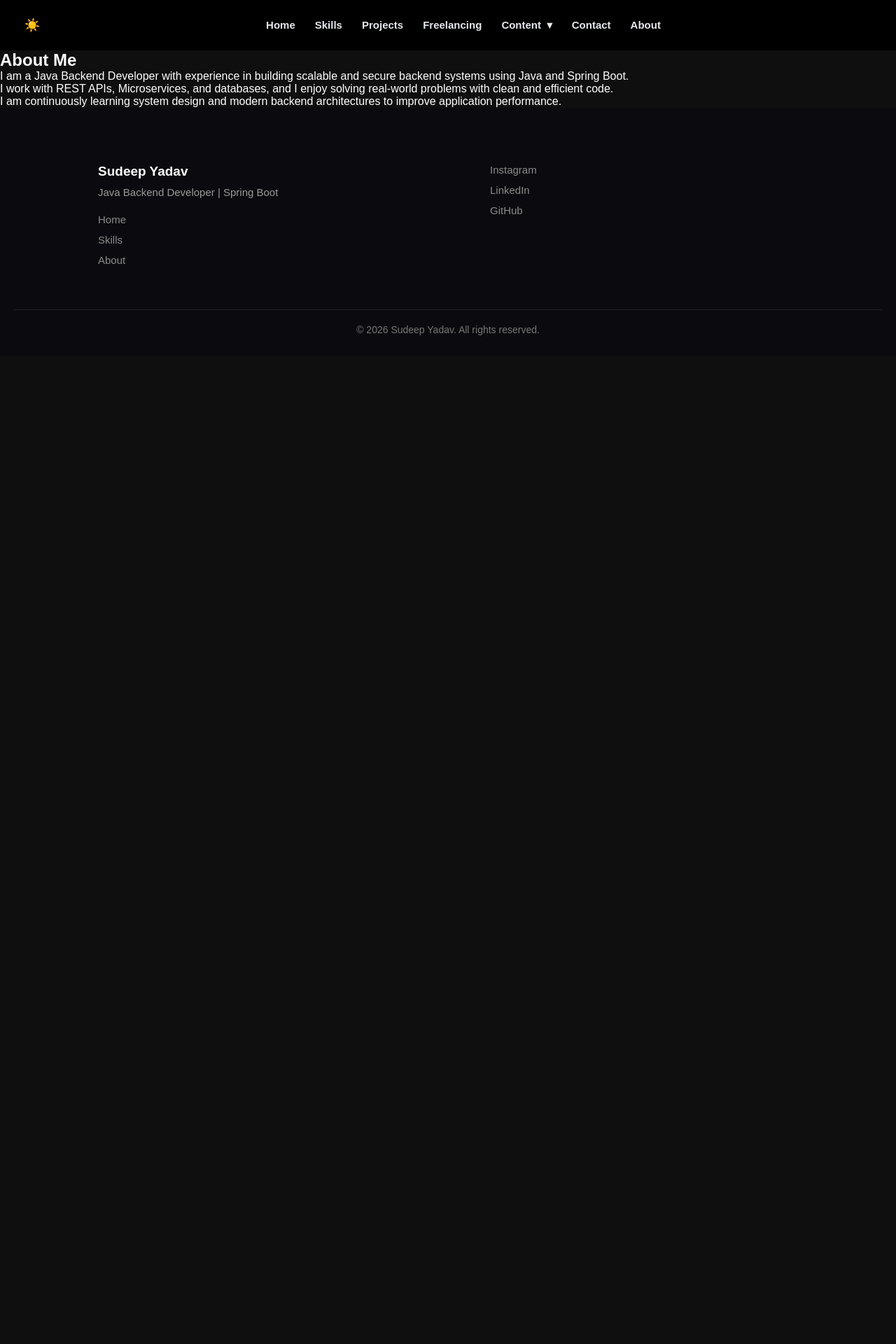
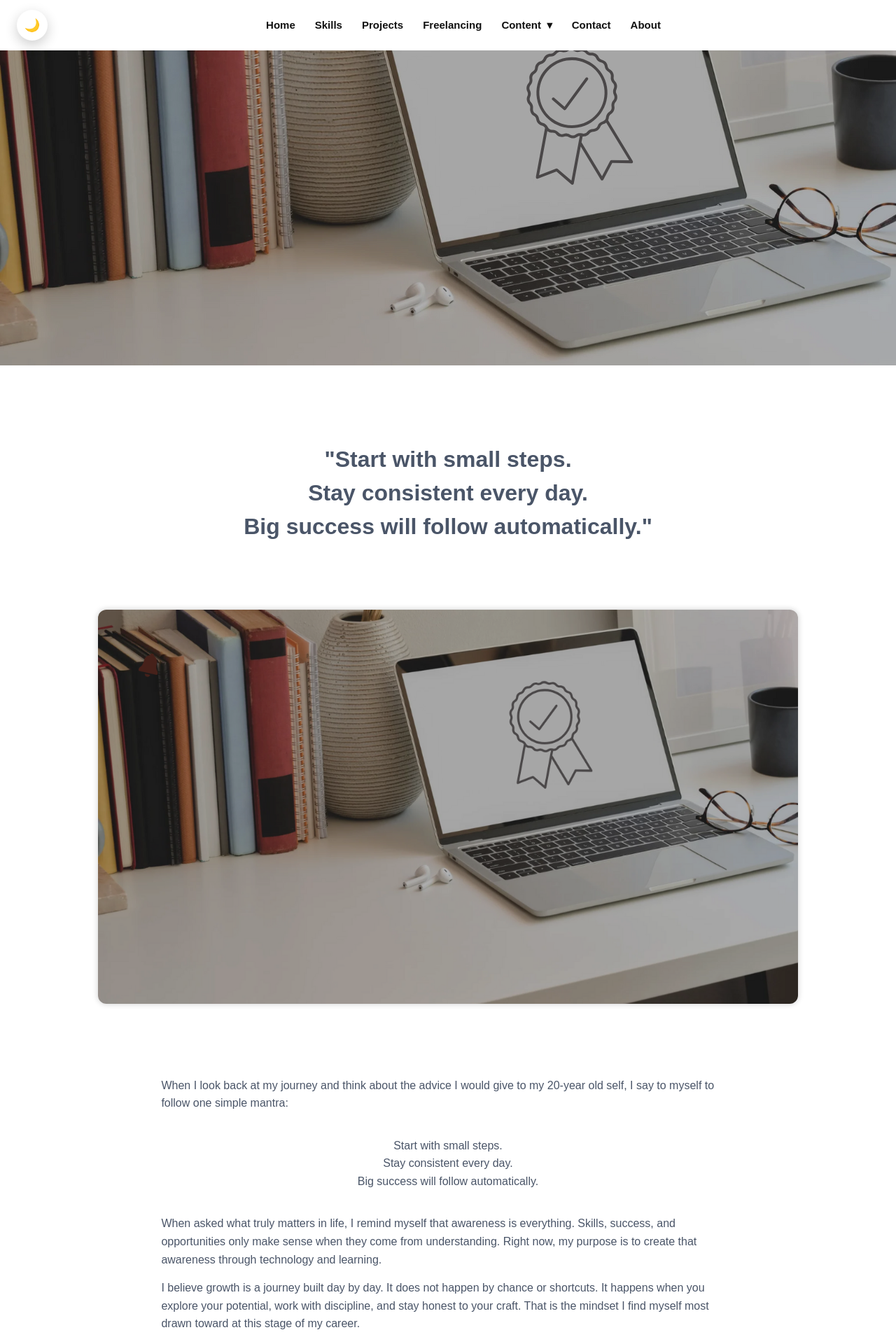
Before and after one commit to sudeepyadav-dev/portfolio, a React (Vite) app: page /about in a window 1280 px wide. Shown: the top 1920 px of the page at 70% size. Before the commit the page ends 800 px from the top, so only its background shows below. Built offline with nearby package versions, Linux system fonts and the light colour scheme.

Commit message:
update theam

```diff
--- a/src/components/About.jsx
+++ b/src/components/About.jsx
@@ -1,24 +1,64 @@
+import "../styles/About.css";
+
 function About() {
   return (
-    <section id="about" className="about">
+    <section id="about">
+
+      {/* FIRST FULL WIDTH IMAGE */}
+      <img
+        src="/hero-bg.jpg"
+        className="hero-banner"
+        alt="Main Hero Banner"
+      />
+
       <div className="about-container">
-        <h2>About Me</h2>
 
-        <p>
-          I am a Java Backend Developer with experience in building scalable
-          and secure backend systems using Java and Spring Boot.
-        </p>
+        {/* BIG QUOTE TEXT */}
+       <div className="big-text">
+              "Start with small steps.<br/>
+              Stay consistent every day.<br/>
+           Big success will follow automatically."
+      </div>
 
-        <p>
-          I work with REST APIs, Microservices, and databases, and I enjoy
-          solving real-world problems with clean and efficient code.
-        </p>
+        {/* SECOND IMAGE - SMALL LIKE BEFORE */}
+        <img
+          src="/hero-bg.jpg"
+          className="portfolio-image"
+          alt="Second Image"
+        />
 
-        <p>
-          I am continuously learning system design and modern backend
-          architectures to improve application performance.
-        </p>
+         {/* TEXT CONTENT EXACTLY AFTER SECOND IMAGE */}
+        <div className="about-text">
+
+          <p>
+            When I look back at my journey and think about the advice I would give to my 20-year old self,
+            I say to myself to follow one simple mantra:
+          </p>
+
+         <div id="mantra" class="center-para">
+            <p>
+                Start with small steps.<br/>
+                Stay consistent every day.<br/>
+                Big success will follow automatically.
+            </p>
+          </div>
+
+          <p>
+            When asked what truly matters in life, I remind myself that awareness is everything.
+            Skills, success, and opportunities only make sense when they come from understanding.
+            Right now, my purpose is to create that awareness through technology and learning.
+          </p>
+
+          <p>
+            I believe growth is a journey built day by day. It does not happen by chance or shortcuts.
+            It happens when you explore your potential, work with discipline, and stay honest to your craft.
+            That is the mindset I find myself most drawn toward at this stage of my career.
+          </p>
+
+        </div>
+
       </div>
+
     </section>
   );
 }
--- a/src/components/Navbar.jsx
+++ b/src/components/Navbar.jsx
@@ -6,7 +6,7 @@ function Navbar() {
   /* ===============================
      THEME STATE
      =============================== */
-  const [theme, setTheme] = useState("dark");
+  const [theme, setTheme] = useState("light");
 
   /* ===============================
      DESKTOP CONTENT DROPDOWN
--- /dev/null
+++ b/src/styles/About.css
@@ -0,0 +1,69 @@
+/* section base */
+.about {
+  padding: 0;
+  margin: 0;
+}
+
+/* FIRST IMAGE STYLE */
+.hero-banner {
+  width: 100%;
+  height: 450px;
+  object-fit: cover;
+  display: block;
+  margin: 0;
+}
+
+/* Normal small images inside container */
+.portfolio-image {
+  width: 100%;
+  max-width: 1000px;
+  margin: 25px auto;
+  border-radius: 12px;
+  box-shadow: 0 0 8px rgba(0,0,0,0.2);
+}
+
+/* text container */
+.about-container {
+  width: 80%;
+  margin: auto;
+  text-align: center;
+  padding: 40px 0;
+}
+
+/* ABOUT TEXT ONLY – NO FONT STYLING */
+.about-text {
+  width: 80%;
+  margin: auto;
+  padding: 60px 0;
+  text-align: left;
+  color: #4a5568;
+}
+
+.center-para {
+  text-align: center;
+  margin: auto;
+  padding: 5px 0;
+  color: #4a5568;
+}
+
+/* HEADING STYLING – DEFAULT BROWSER FONT */
+h2 {
+  margin-bottom: 20px;
+}
+
+/* PARAGRAPH TEXT – DEFAULT SYSTEM FONT */
+.about-text p {
+  margin: 15px 0;
+  line-height: 1.6;
+}
+
+/* BIG QUOTE TEXT – NO FONT FAMILY */
+.big-text {
+  font-size: 32px;
+  font-weight: bold;
+  margin: 70px 0;
+  line-height: 1.5;
+  text-align: center;
+  display: block;
+  color: #4a5568;
+}
```
